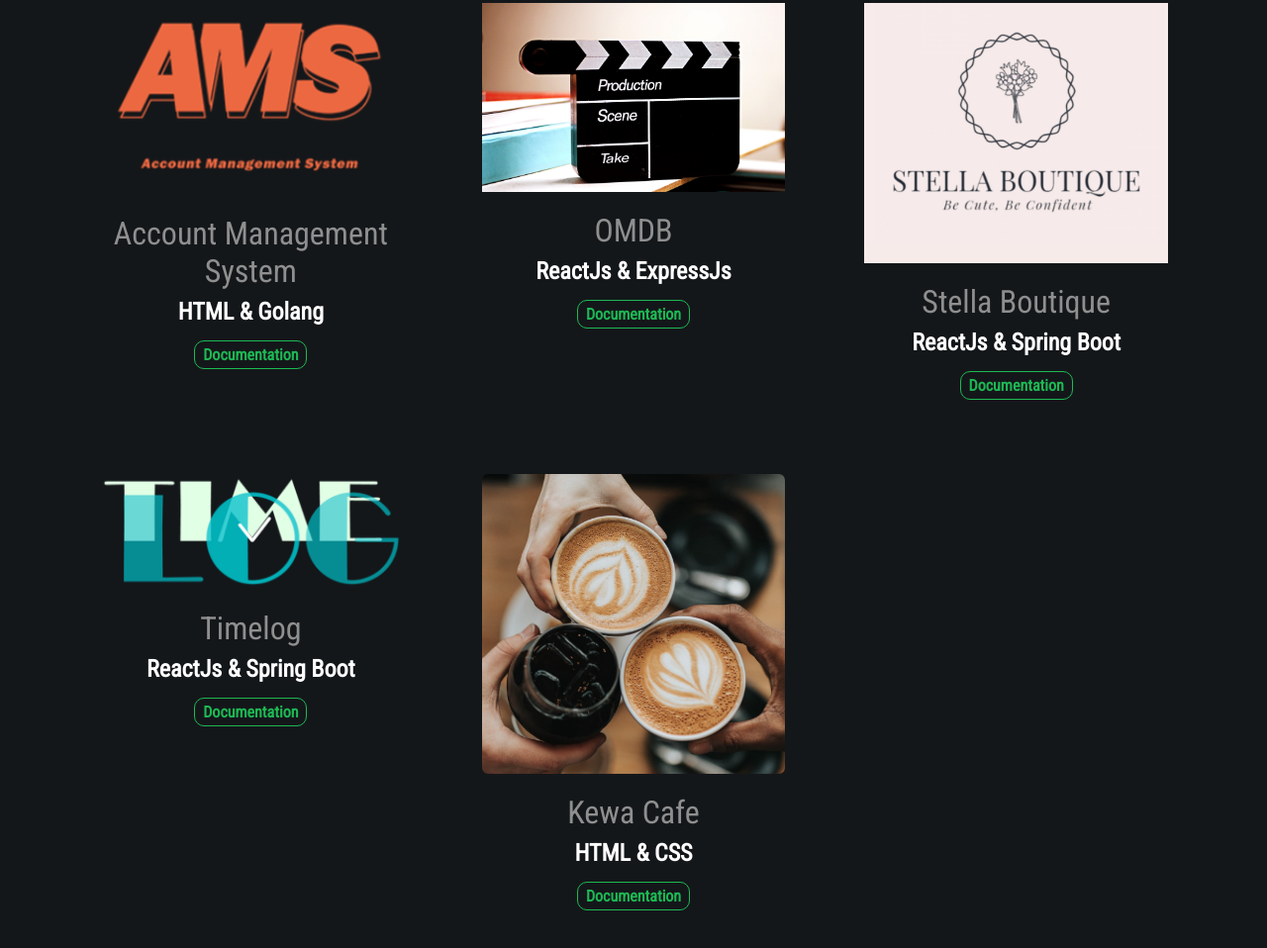
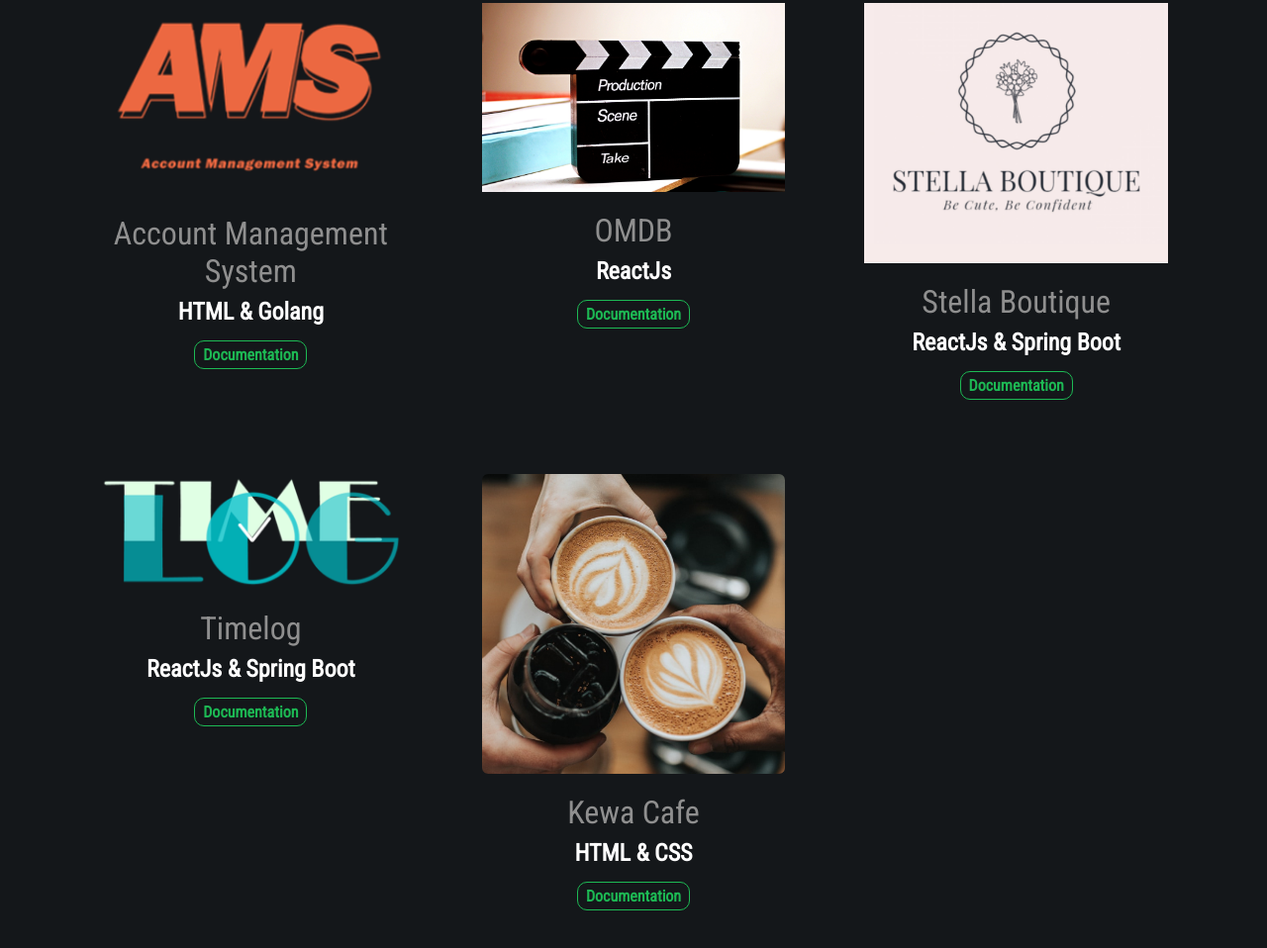
Before and after one commit to AudiWu/audi-blog, a Gatsby site: page / in a window 1280 px wide. Shown: the part 2071-3029 px from the top of the page at 99% size. Built offline with nearby package versions, Linux system fonts and the light colour scheme; Gatsby itself is replaced by a stand-in of ours.

Commit message:
feat: fix omdb stack

```diff
--- a/src/markdown/project/omdb.md
+++ b/src/markdown/project/omdb.md
@@ -1,6 +1,6 @@
 ---
 title: OMDB
-stack: ReactJs & ExpressJs
+stack: ReactJs
 slug: omdb
 date: 2021-01-18T00:00:00+00:00
 thumb: ../../images/thumbs/omdb-1.jpg
```
